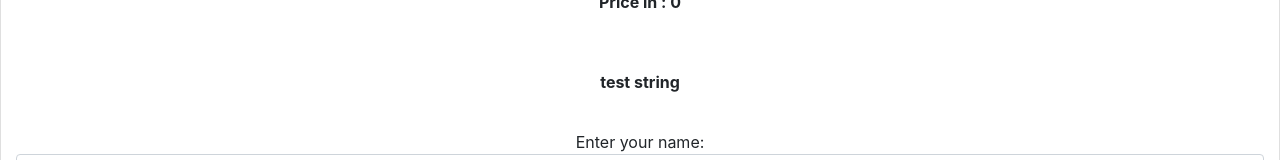
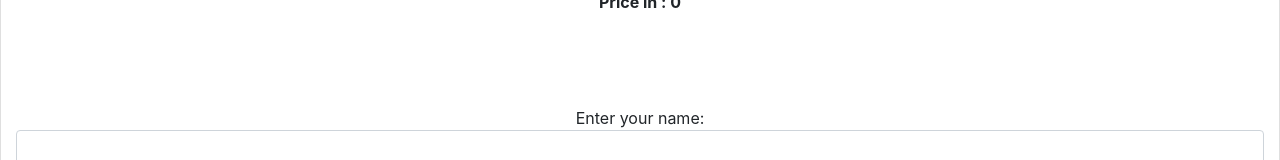
Before and after one commit to MuhammadH/web-api-site, a React (Create React App) app: page /#/ in a window 1280 px wide. Shown: the part 550-710 px from the top of the page. Built offline with nearby package versions, Linux system fonts and the light colour scheme; no server answers.

Commit message:
site code

```diff
--- a/src/components/mainPage.js
+++ b/src/components/mainPage.js
@@ -17,7 +17,7 @@ class MainPage extends Component {
 
             did_buy: false,
             order_ID: 0,
-            order_conf_message: 'test string',
+            order_conf_message: '',
 
             purchaseData:{
                 name: '',
@@ -105,9 +105,11 @@ class MainPage extends Component {
 
     buy() {
         // submit name, address, orderID, price in base, price in region, region currency code
+        let order_num = Math.floor(Math.random(99999) * max);
         if (!this.did_buy) {
             this.setState({
-                order_conf_message: 'order confirmed! Keep this number for your records. Order number: ',
+                order_ID: order_num,
+                order_conf_message: 'Order confirmed! Keep this number for your records. Order number: ' + order_num,
                 did_buy: true,
                 purchaseData:{
                     name: '',
```
